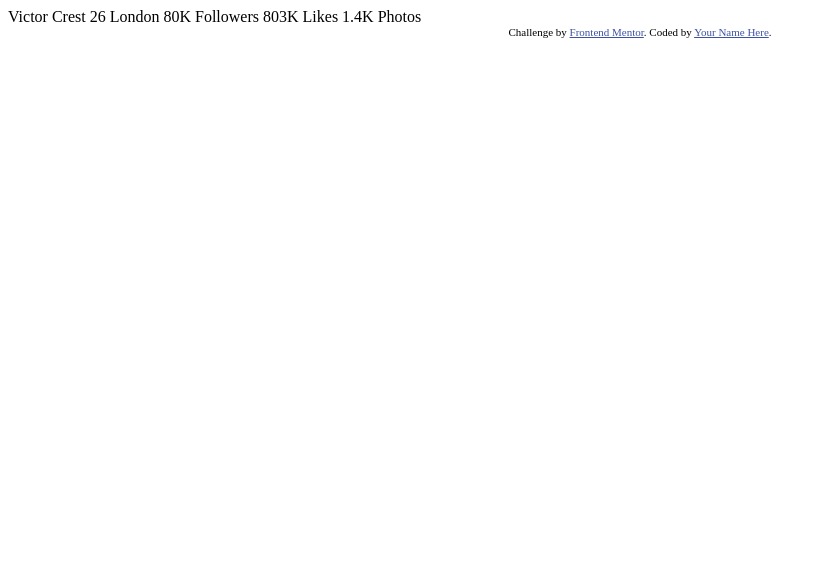
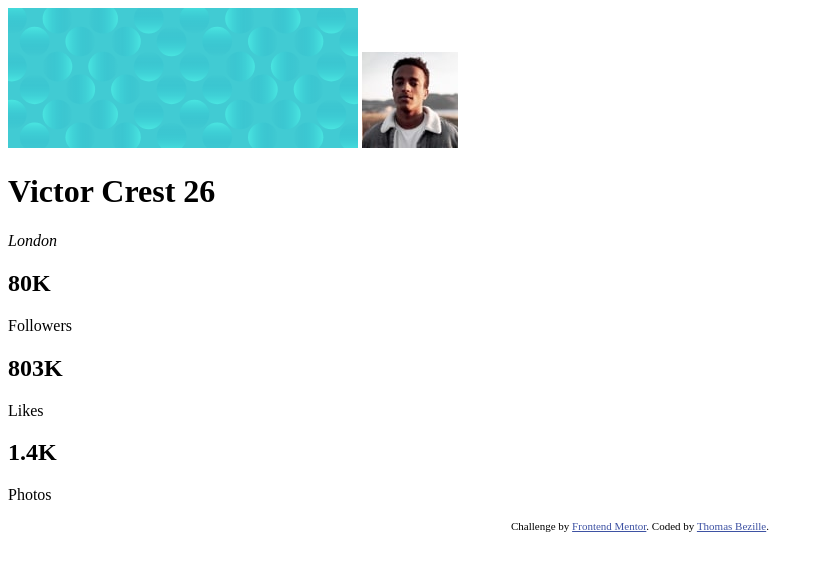
Before and after one commit to Thomas-Bezille/FrontEnd-Mentor_Profile_card_component, a plain HTML site: page index.html in a window 1280 px wide. Shown: the whole page, without its empty margins (0-824 px from the left). Drawn offline with Linux system fonts and the light colour scheme.

Commit message:
📦 FEAT: Création de la structure sémantique du HTML

```diff
--- a/index.html
+++ b/index.html
@@ -1,35 +1,61 @@
-<!DOCTYPE html>
+<!doctype html>
 <html lang="en">
   <head>
-  <meta charset="UTF-8">
-  <meta name="viewport" content="width=device-width, initial-scale=1.0"> <!-- displays site properly based on user's device -->
-
-  <link rel="icon" type="image/png" sizes="32x32" href="./images/favicon-32x32.png">
-
+    <meta charset="UTF-8" />
+    <meta name="viewport" content="width=device-width, initial-scale=1.0" />
+    <link
+      rel="icon"
+      type="image/png"
+      sizes="32x32"
+      href="./docs/images/favicon-32x32.png" />
+    <link rel="stylesheet" href="./style.css" />
     <title>Frontend Mentor | Profile card component</title>
-
-  <!-- Feel free to remove these styles or customise in your own stylesheet 👍 -->
     <style>
-    .attribution { font-size: 0.6875rem; text-align: center; }
-    .attribution a { color: hsl(228, 45%, 44%); }
+      .attribution {
+        font-size: 0.6875rem;
+        text-align: center;
+      }
+      .attribution a {
+        color: hsl(228, 45%, 44%);
+      }
     </style>
   </head>
   <body>
-  Victor Crest
-  26
-  London
-
-  80K
-  Followers
-
-  803K
-  Likes
-
-  1.4K
-  Photos
+    <div class="card">
+      <header>
+        <img
+          src="./docs/images/bg-pattern-card.svg"
+          alt="Background of the card header" />
+        <img
+          src="./docs/images/image-victor.jpg"
+          alt="Victor's profile photo" />
+      </header>
+      <div class="profil">
+        <h1>Victor Crest <span>26</span></h1>
+        <address>London</address>
+      </div>
+      <div class="stats">
+        <div class="stat follows">
+          <h2>80K</h2>
+          <p>Followers</p>
+        </div>
+        <div class="stat follows">
+          <h2>803K</h2>
+          <p>Likes</p>
+        </div>
+        <div class="stat follows">
+          <h2>1.4K</h2>
+          <p>Photos</p>
+        </div>
+      </div>
+    </div>
     <footer class="attribution">
-    Challenge by <a href="https://www.frontendmentor.io?ref=challenge">Frontend Mentor</a>.
-    Coded by <a href="#">Your Name Here</a>.
+      Challenge by
+      <a
+        href="https://www.frontendmentor.io/challenges/profile-card-component-cfArpWshJ"
+        >Frontend Mentor</a
+      >. Coded by
+      <a href="https://github.com/Thomas-Bezille/">Thomas Bezille</a>.
     </footer>
   </body>
 </html>
```
Lines whose indentation alone changed are shown as unchanged.
